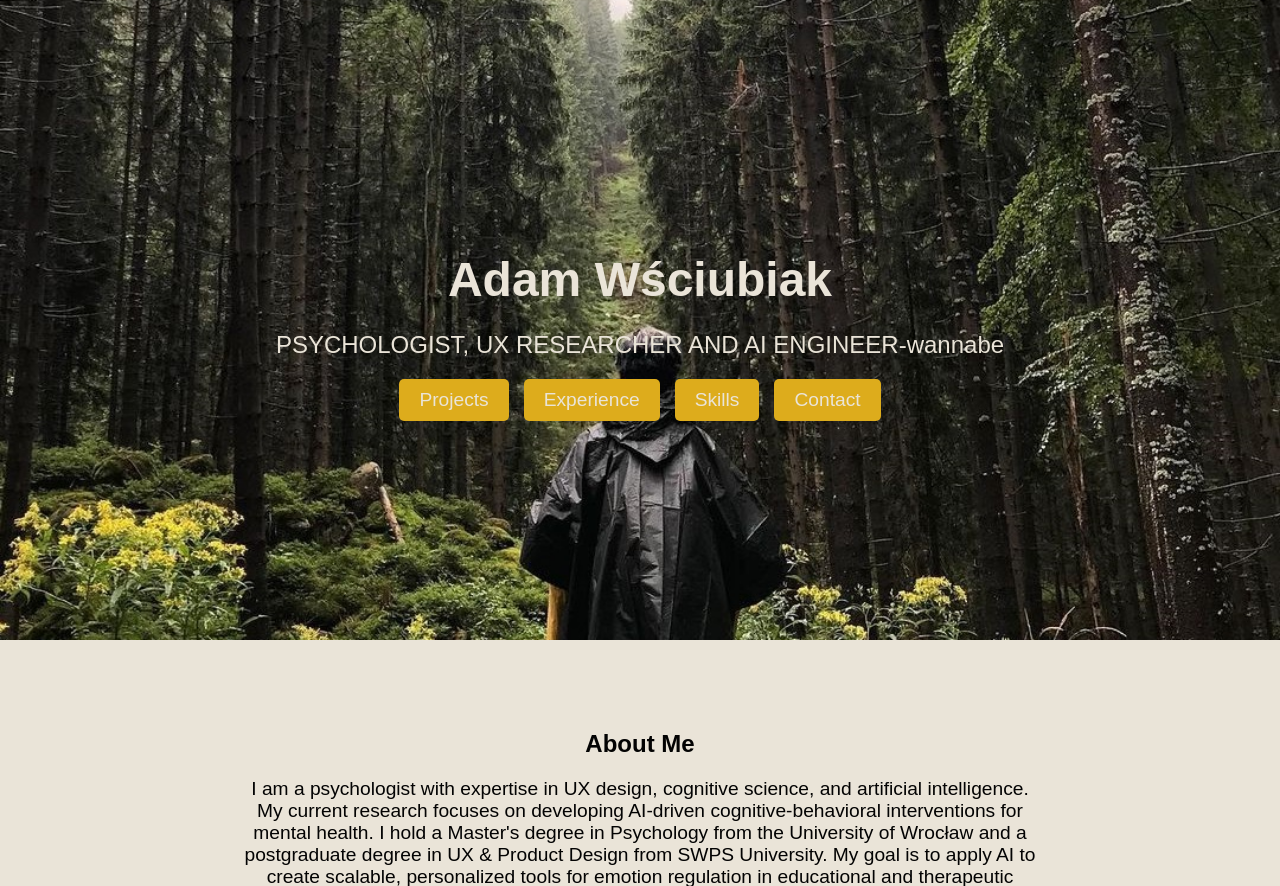
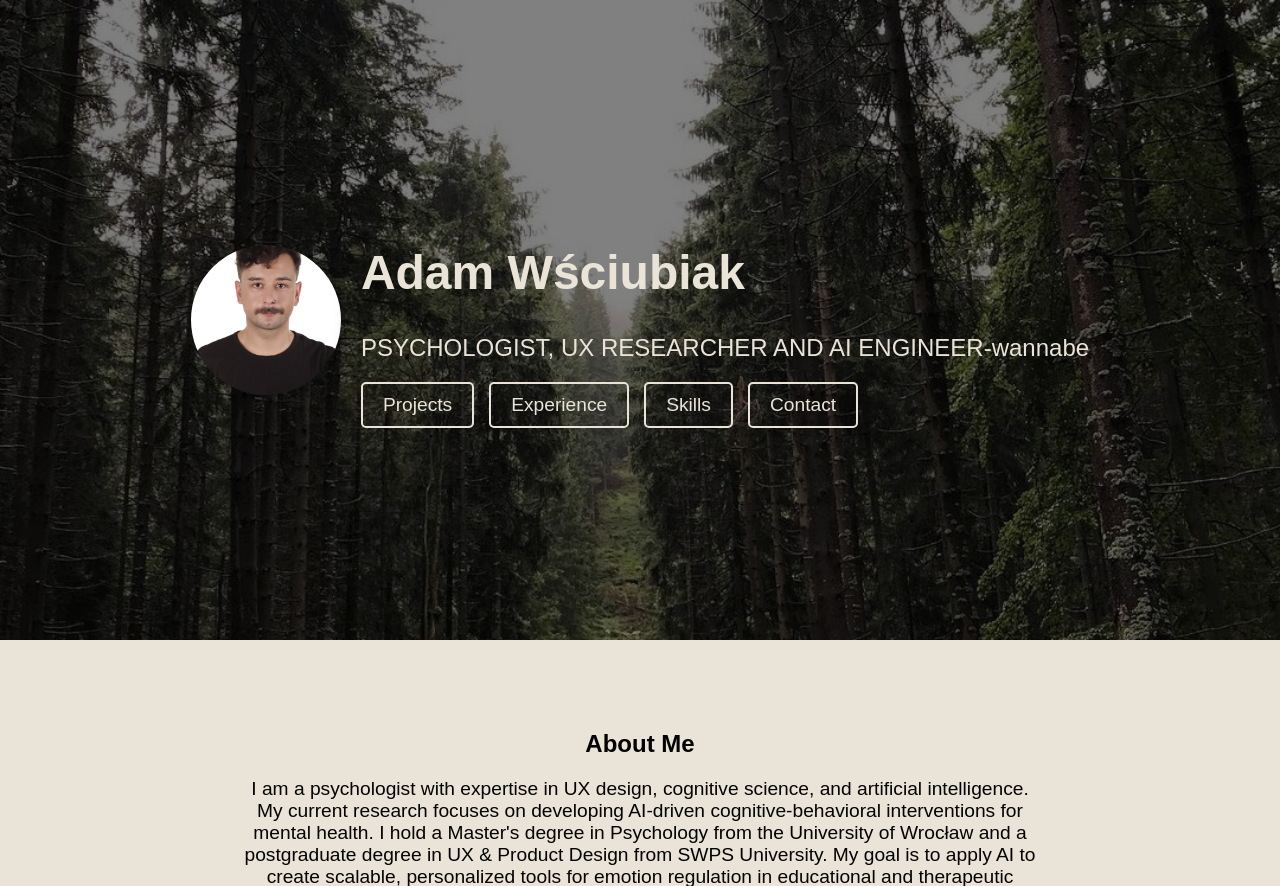
Before and after one commit to adamwsciubiak/adamwsciubiak, a PHP site: page / in a window 1280 px wide. Shown: the top 886 px of the page. Run offline with PHP 8.4, Linux system fonts and the light colour scheme.

Commit message:
header update

```diff
--- a/index.html
+++ b/index.html
@@ -2,6 +2,7 @@
 <html lang="en">
 <head>
     <meta charset="UTF-8">
+    <link rel="icon" href="./media/profile/avatar.jpg" type="image/jpg">
     <meta name="viewport" content="width=device-width, initial-scale=1.0">
     <meta name="description" content="Adam Wściubiak - Psychologist, UX Designer, AI Researcher.">
     <title>Adam Wściubiak - Portfolio</title>
@@ -9,8 +10,10 @@
 </head>
 <body>
     <!-- Header Section with name, photo, and description -->
-    <header>
-        <div class="header-content">
+<header>
+    <div class="header-content">
+        <div class="avatar"></div>
+        <div class="text-content">
             <h1>Adam Wściubiak</h1>
             <p>PSYCHOLOGIST, UX RESEARCHER AND AI ENGINEER-wannabe</p>
             <div class="buttons">
@@ -20,7 +23,8 @@
                 <a href="#contact" class="button">Contact</a>
             </div>
         </div>
-    </header>
+    </div>
+</header>
 
     <!-- Main content -->
     <main>
@@ -105,27 +109,6 @@
     </footer>
     <!-- Link to external JavaScript file -->
     <!-- <script src="scripts.js"></script> -->
-   <!-- Add your JavaScript here, just before the closing body tag -->
-   <script>
-    document.addEventListener('DOMContentLoaded', function () {
-        var iframe = document.getElementById('google-form');
-        iframe.onload = function () {
-            // Access the iframe content and remove header and footer
-            var formDocument = iframe.contentWindow.document;
 
-            // Remove the form title
-            var title = formDocument.querySelector('.freebirdFormviewerViewHeaderHeader');
-            if (title) {
-                title.style.display = 'none';
-            }
-
-            // Remove the form footer
-            var footer = formDocument.querySelector('.freebirdFormviewerViewFooterLegalDisclaimerContainer');
-            if (footer) {
-                footer.style.display = 'none';
-            }
-        };
-    });
-</script>
 </body>
 </html>
--- a/style.css
+++ b/style.css
@@ -11,20 +11,51 @@ html, body {
 }
 
 header {
-    background-image: url('./media/profile/me.jpg');
+    background-image: url('./media/profile/header-bg.jpg'); /* Background image */
+    background-size: cover;
+    background-position: center top;
+    height: 80vh;
+    width: 100vw;
+    display: flex;
+    align-items: center;
+    justify-content: center;
+    color: #EAE4D8;
+    text-align: left;
+    overflow: hidden;
+}
+/* Gray overlay layer */
+header::before {
+    content: '';
+    position: absolute;
+    top: 0;
+    left: 0;
+    height: 80vh;
+    width: 100vw;
+    background-color: #03030380; /* 30% opacity gray overlay */
+    z-index: 1; /* Under the content, above the background */
+}
+
+.header-content {
+    position: relative;
+    z-index: 2; /* Ensures content is above the overlay */
+    display: flex;
+    align-items: center;
+}
+
+.avatar {
+    background-image: url('./media/profile/avatar.jpg');
     background-size: cover;
     background-position: center;
-    background-repeat: no-repeat;
-    height: 80vh;
-    width: 100vw; /* Ensure the header takes up the full viewport width */
+    width: 150px; /* Adjust the size as needed */
+    height: 150px;
+    border-radius: 50%; /* Make it circular */
+    margin-right: 20px;
+}
+
+.text-content {
     display: flex;
-    align-items: center;  /*Center content vertically */
-    justify-content: center;  /* Center content horizontally */
-    color: #EAE4D8;
-    text-align: center;
-    overflow: hidden; /* Ensure no overflow */
-    margin-left: 0px;
-    margin-right: 0px;
+    flex-direction: column;
+    align-items: flex-start;
 }
 
 header h1 {
@@ -36,24 +67,26 @@ header p {
     font-size: 1.5rem;
     margin-bottom: 20px;
 }
-
 .buttons {
     display: flex;
     gap: 15px;
-    justify-content: center;
 }
 
 .buttons a.button {
-    background-color: #ddac1c;
+    background-color: transparent;
+    border-width: 5px;
+    border-radius: 5px;
+    border: 2px solid #EAE4D8;
     color: #EAE4D8;
     padding: 10px 20px;
     text-decoration: none;
-    border-radius: 5px;
+
     font-size: 1.2rem;
 }
 
 .buttons a.button:hover {
-    background-color: #ddad1cc2;
+    background-color: #EAE4D880;
+    border-color: #EAE4D8;
 }
 
 main {
```
Also changed, not shown: media/profile/avatar.jpg (added), media/profile/header-bg.jpg (renamed from media/profile/me.jpg), 1 other file.
